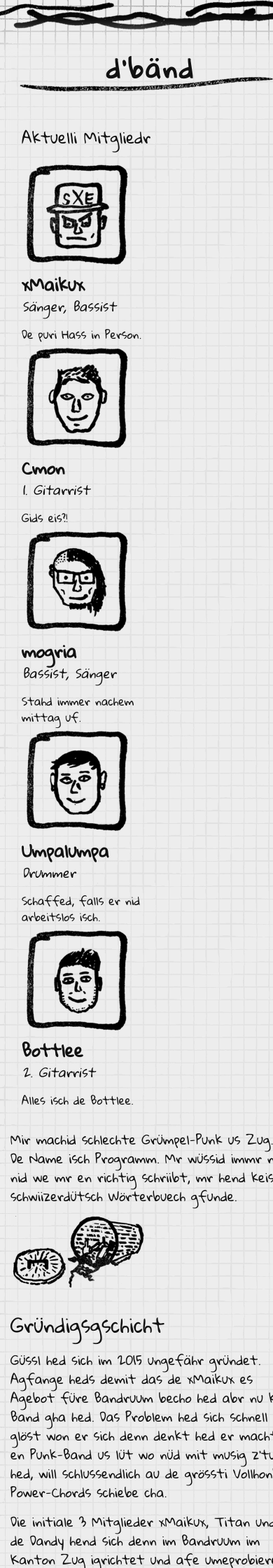
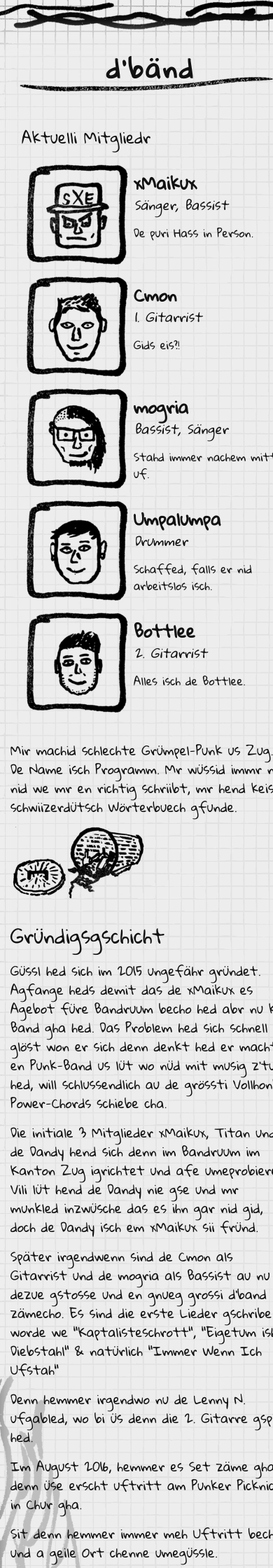
Before and after one commit to mogria/guezzlpage, a Jekyll site: the page built from band.html, in a window 390 px wide. Shown: the part 478-2718 px from the top of the page at 70% size. Built offline with Jekyll 4.4.1, drawn with Linux system fonts in a browser that asks for light colours.

Commit message:
fix responsive layout on bands page

```diff
--- a/_sass/_band.scss
+++ b/_sass/_band.scss
@@ -29,6 +29,28 @@
         }
     }
 
+    @include media-query($on-laptop) {
+        width: 95%;
+        max-width: 95%;
+
+        .band-member {
+            display: block;
+            float: left;
+            width: 50%;
+            min-width: 300px;
+        }
+    }
+
+    @include media-query($on-palm) {
+        width: 100%;
+        max-width: 100%;
+
+        .band-member {
+            width: 100%;
+            float: none;
+        }
+    }
+
     .band-member:last-child {
         border-bottom: 0;
     }
```
